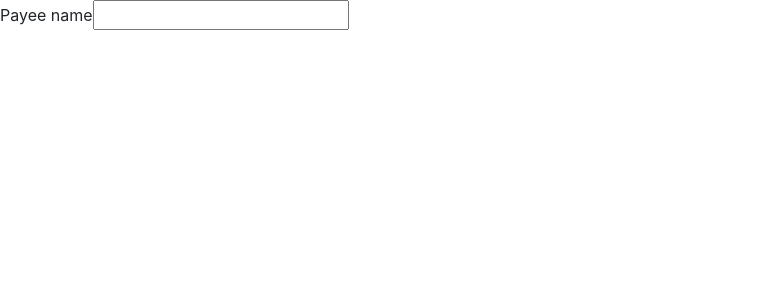
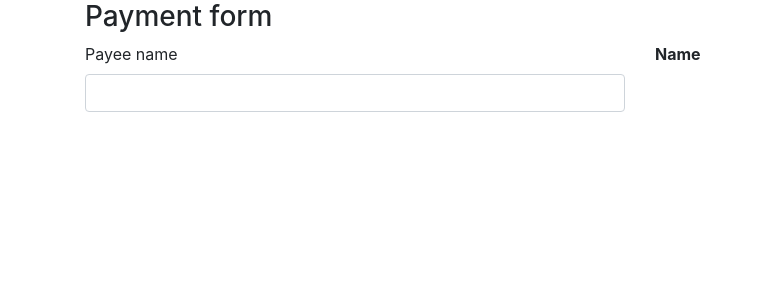
Before and after one commit to KubicekPetr/appset, an Angular app in the folder pipes-ng/: page / in a window 1280 px wide. Shown: the top 300 px of the page, without its empty margins (0-762 px from the left). Built offline with nearby package versions, Linux system fonts and the light colour scheme.

Commit message:
adding styling

```diff
--- a/pipes-ng/src/app/app.component.html
+++ b/pipes-ng/src/app/app.component.html
@@ -1,6 +1,14 @@
-<div>
-  <label>Payee name</label>
-  <input (input)="onNameChange($event.target.value)" />
+<div class="container">
+  <h3>Payment form</h3>
+  <div class="row">
+    <div class="form-group col">
+      <label>Payee name</label>
+      <input class="form-control" (input)="onNameChange($event.target.value)" />
+    </div>
+
+    <div class="col">
+      <label><b>Name</b></label>
+      <div>{{ name }}</div>
+    </div>
+  </div>
 </div>
-
-{{ name }}
```
Also changed, not shown: 1 other file (tests, documents, lock files or other folders).
